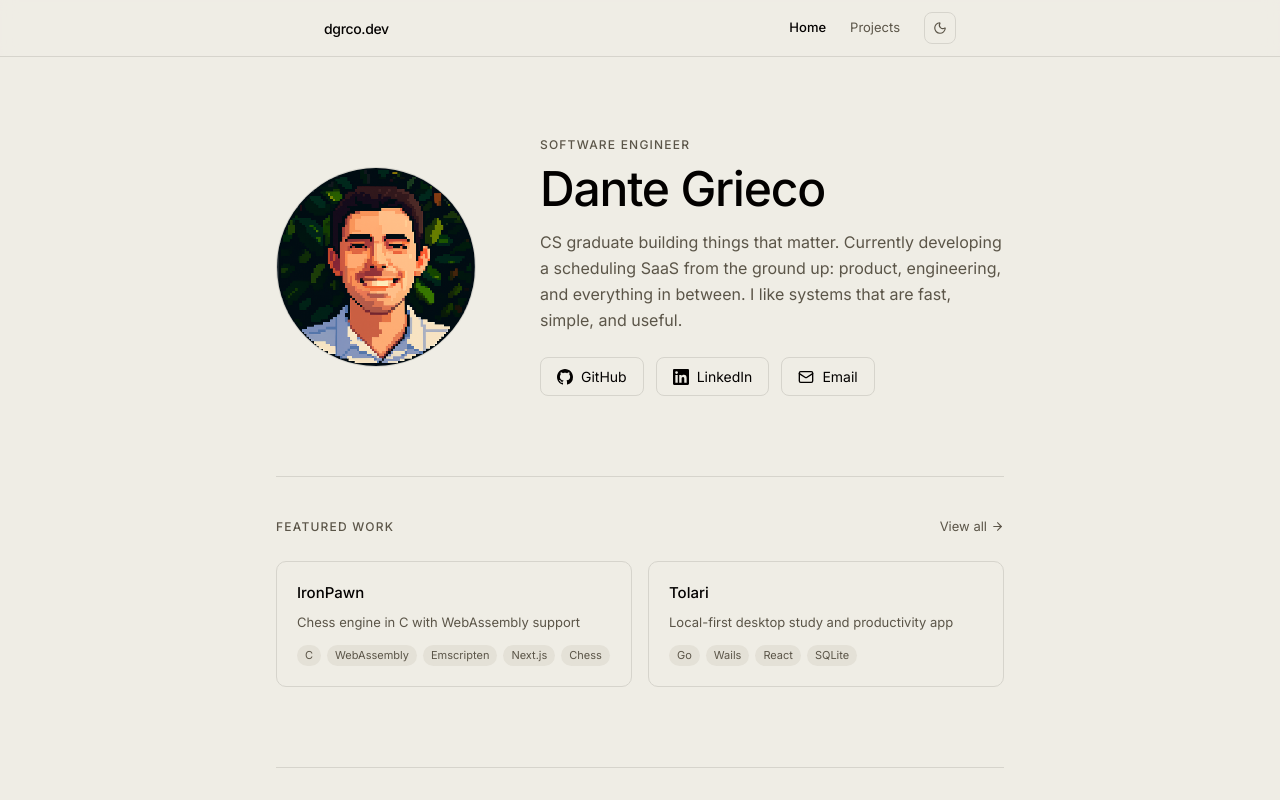
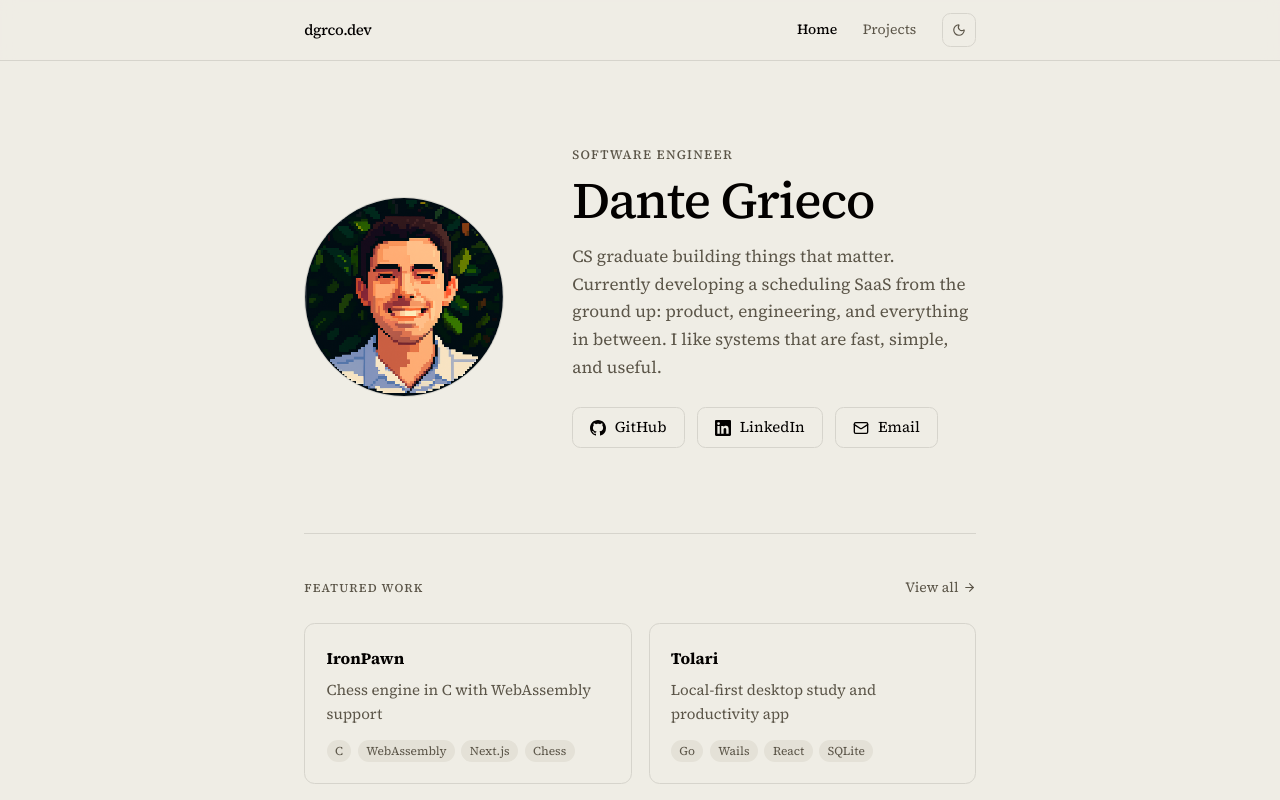
Before and after one commit to dgrco/my-portfolio, a Next.js app: page / in a window 1280 px wide. Shown: the top 800 px of the page. Built offline with nearby package versions, Linux system fonts and the light colour scheme.

Commit message:
change some aesthetics

```diff
--- a/src/app/globals.css
+++ b/src/app/globals.css
@@ -8,8 +8,9 @@
   --color-background: var(--background);
   --color-foreground: var(--foreground);
   --font-sans: var(--font-sans);
-  --font-mono: var(--font-geist-mono);
-  --font-heading: var(--font-sans);
+  --font-serif: var(--font-serif);
+  --font-mono: var(--font-mono);
+  --font-heading: var(--font-serif);
   --color-sidebar-ring: var(--sidebar-ring);
   --color-sidebar-border: var(--sidebar-border);
   --color-sidebar-accent-foreground: var(--sidebar-accent-foreground);
@@ -126,6 +127,7 @@
     @apply bg-background text-foreground;
   }
   html {
-    @apply font-sans;
+    @apply font-serif;
+    font-size: 17px;
   }
 }
--- a/src/app/layout.tsx
+++ b/src/app/layout.tsx
@@ -1,11 +1,12 @@
 import type { Metadata } from "next";
-import { Inter } from "next/font/google";
+import { Source_Serif_4, IBM_Plex_Mono } from "next/font/google";
 import { ThemeProvider } from "next-themes";
 import "./globals.css";
 import { cn } from "@/lib/utils";
 import Navbar from "@/components/Navbar";
 
-const inter = Inter({subsets:['latin'],variable:'--font-sans'});
+const source = Source_Serif_4({subsets:['latin'],variable:'--font-serif'});
+const plexMono = IBM_Plex_Mono({subsets:['latin'],weight:['400','500'],variable:'--font-mono'});
 
 export const metadata: Metadata = {
   title: "Dante Grieco's Portfolio",
@@ -20,7 +21,7 @@ export default function RootLayout({
   return (
     <html
       lang="en"
-      className={cn("h-full", "antialiased", inter.variable)}
+      className={cn("h-full", "antialiased", source.variable, plexMono.variable)}
       suppressHydrationWarning
     >
       <body className="min-h-full flex flex-col">
--- a/src/app/page.tsx
+++ b/src/app/page.tsx
@@ -16,7 +16,7 @@ export default async function Home() {
   const projects = await getNotableProjects();
   return (
     <main className="min-h-screen bg-background">
-      <div className="max-w-3xl mx-auto px-5 py-12 sm:py-20">
+      <div className="max-w-2xl mx-auto px-5 py-12 sm:py-20">
 
         {/* Hero */}
         <section className="pb-16 sm:pb-20">
@@ -38,7 +38,7 @@ export default async function Home() {
               <h1 className="text-3xl sm:text-5xl font-medium tracking-tight mb-4 text-foreground">
                 Dante Grieco
               </h1>
-              <p className="text-[15px] sm:text-[16px] text-muted-foreground leading-relaxed max-w-xl mb-6">
+              <p className="text-[16px] sm:text-[17px] text-muted-foreground leading-relaxed max-w-xl mb-6">
                 CS graduate building things that matter. Currently developing a
                 scheduling SaaS from the ground up: product, engineering, and
                 everything in between. I like systems that are fast, simple, and
@@ -48,7 +48,7 @@ export default async function Home() {
                 <Link
                   href="https://github.com/dgrco"
                   target="_blank"
-                  className="inline-flex items-center gap-2 text-[14px] px-4 py-2 rounded-md border border-border hover:bg-muted transition-colors text-foreground"
+                  className="inline-flex items-center gap-2 text-[15px] px-4 py-2 rounded-md border border-border hover:bg-muted transition-colors text-foreground"
                 >
                   <GitHubIcon size={16} />
                   GitHub
@@ -56,14 +56,14 @@ export default async function Home() {
                 <Link
                   href="https://linkedin.com/in/dantegrieco"
                   target="_blank"
-                  className="inline-flex items-center gap-2 text-[14px] px-4 py-2 rounded-md border border-border hover:bg-muted transition-colors text-foreground"
+                  className="inline-flex items-center gap-2 text-[15px] px-4 py-2 rounded-md border border-border hover:bg-muted transition-colors text-foreground"
                 >
                   <LinkedInIcon size={16} />
                   LinkedIn
                 </Link>
                 <Link
                   href="mailto:dantegrieco11@gmail.com"
-                  className="inline-flex items-center gap-2 text-[14px] px-4 py-2 rounded-md border border-border hover:bg-muted transition-colors text-foreground"
+                  className="inline-flex items-center gap-2 text-[15px] px-4 py-2 rounded-md border border-border hover:bg-muted transition-colors text-foreground"
                 >
                   <Mail size={16} />
                   Email
@@ -83,7 +83,7 @@ export default async function Home() {
             </p>
             <Link
               href="/projects"
-              className="text-[13px] text-muted-foreground hover:text-foreground transition-colors inline-flex items-center gap-1"
+              className="text-[14px] text-muted-foreground hover:text-foreground transition-colors inline-flex items-center gap-1"
             >
               View all <ArrowRight size={13} />
             </Link>
@@ -97,21 +97,21 @@ export default async function Home() {
                 className="group rounded-lg border border-border p-5 hover:bg-muted/40 transition-colors"
               >
                 <div className="flex items-start justify-between mb-2">
-                  <h3 className="text-[15px] font-medium text-foreground group-hover:text-foreground/80 transition-colors">
+                  <h3 className="text-[16px] font-bold text-foreground group-hover:text-foreground/80 transition-colors">
                     {project.title}
                   </h3>
                   {project.featured && (
                     <span className="w-1.5 h-1.5 rounded-full bg-foreground/60 shrink-0 mt-1.5" />
                   )}
                 </div>
-                <p className="text-[13px] text-muted-foreground leading-relaxed mb-3 line-clamp-2">
+                <p className="text-[15px] text-muted-foreground leading-relaxed mb-3 line-clamp-2">
                   {project.shortDescription}
                 </p>
                 <div className="flex flex-wrap gap-1.5">
                   {project.tags.map((tag) => (
                     <span
                       key={tag}
-                      className="text-[11px] px-2 py-0.5 rounded-full bg-muted text-muted-foreground hover:bg-muted/80 hover:scale-105 transition-all duration-200 cursor-default"
+                      className="text-[12px] px-2 py-0.5 rounded-full bg-muted text-muted-foreground hover:bg-muted/80 hover:scale-105 transition-all duration-200 cursor-default"
                     >
                       {tag}
                     </span>
@@ -132,12 +132,12 @@ export default async function Home() {
           <div className="grid gap-8 sm:grid-cols-2">
             {skills.map((group) => (
               <div key={group.category}>
-                <h3 className="text-[13px] font-medium text-foreground mb-3">{group.category}</h3>
+                <h3 className="text-[14px] font-medium text-foreground mb-3">{group.category}</h3>
                 <div className="flex flex-wrap gap-2">
                   {group.items.map((item) => (
                     <span
                       key={item}
-                      className="text-[13px] px-3 py-1 rounded-md border border-border text-foreground/80 hover:border-foreground/30 hover:scale-105 hover:-translate-y-0.5 hover:shadow-sm transition-all duration-200 cursor-default"
+                      className="text-[14px] px-3 py-1 rounded-md border border-border text-foreground/80 hover:border-foreground/30 hover:scale-105 transition-all duration-200 cursor-default"
                     >
                       {item}
                     </span>
--- a/src/app/projects/chess-engine/page.mdx
+++ b/src/app/projects/chess-engine/page.mdx
@@ -3,7 +3,7 @@ export const metadata = {
   shortDescription: "Chess engine in C with WebAssembly support",
   description:
     "A chess engine written in C that compiles to native or WebAssembly. Features magic bitboards for move generation and minimax search with alpha-beta pruning.",
-  tags: ["C", "WebAssembly", "Emscripten", "Next.js", "Chess"],
+  tags: ["C", "WebAssembly", "Next.js", "Chess"],
   status: "Complete",
   featured: false,
   notable: true,
--- a/src/app/projects/layout.tsx
+++ b/src/app/projects/layout.tsx
@@ -1,6 +1,6 @@
 export default function ProjectLayout({ children }: { children: React.ReactNode }) {
   return (
-    <main className="w-full max-w-3xl mx-auto px-5 py-12 sm:py-16 overflow-x-hidden">
+    <main className="w-full max-w-2xl mx-auto px-5 py-12 sm:py-16 overflow-x-hidden">
       {children}
     </main>
   )
--- a/src/components/MDXTitleWithLinks.tsx
+++ b/src/components/MDXTitleWithLinks.tsx
@@ -13,7 +13,7 @@ export function MDXTitleWithLinks({ title, links = {} }: {
 }) {
   return (
     <div className="flex justify-between items-center">
-      <h1 className="text-3xl font-medium tracking-tight my-4">{title}</h1>
+      <h1 className="text-3xl font-medium tracking-tight my-4 leading-tight">{title}</h1>
       <div className="flex gap-4">
         {
           links.liveLink &&
--- a/src/components/Navbar.tsx
+++ b/src/components/Navbar.tsx
@@ -25,7 +25,7 @@ export default function Navbar() {
 
         <Link
           href="/"
-          className="text-[14px] font-medium tracking-tight hover:text-muted-foreground transition-colors"
+          className="text-[15px] font-medium tracking-tight hover:text-muted-foreground transition-colors"
         >
           dgrco.dev
         </Link>
@@ -44,7 +44,7 @@ export default function Navbar() {
                 <Link
                   key={link.href}
                   href={link.href}
-                  className={`text-[13px] px-3 py-1.5 rounded-md transition-colors ${
+                  className={`text-[14px] px-3 py-1.5 rounded-md transition-colors ${
                     isActive
                       ? "text-foreground font-medium"
                       : "text-muted-foreground hover:text-foreground hover:bg-muted"
--- a/src/components/ProjectTable.tsx
+++ b/src/components/ProjectTable.tsx
@@ -1,18 +1,18 @@
 export function ProjectTable({ rows }: { rows: [string, string][] }) {
   return (
     <div className="overflow-x-auto mb-6 rounded-lg border border-border">
-      <table className="w-full text-[14px] border-collapse">
+      <table className="w-full text-[15px] border-collapse">
         <thead>
           <tr>
-            <th className="text-left text-[12px] font-medium tracking-widest uppercase text-muted-foreground px-4 py-2 border-b border-border">File</th>
-            <th className="text-left text-[12px] font-medium tracking-widest uppercase text-muted-foreground px-4 py-2 border-b border-border">Responsibility</th>
+            <th className="text-left text-[13px] font-medium tracking-widest uppercase text-muted-foreground px-4 py-2 border-b border-border">File</th>
+            <th className="text-left text-[13px] font-medium tracking-widest uppercase text-muted-foreground px-4 py-2 border-b border-border">Responsibility</th>
           </tr>
         </thead>
         <tbody>
           {rows.map(([file, responsibility]) => (
             <tr key={file} className="border-b border-border last:border-0">
               <td className="px-4 py-2.5">
-                <code className="text-[13px] bg-muted px-1.5 py-0.5 rounded">{file}</code>
+                <code className="text-[14px] bg-muted px-1.5 py-0.5 rounded">{file}</code>
               </td>
               <td className="px-4 py-2.5 text-muted-foreground">
                 {responsibility}
```
Also changed, not shown: mdx-components.tsx (+10 -10 lines), src/app/projects/page.tsx (+6 -6 lines).
